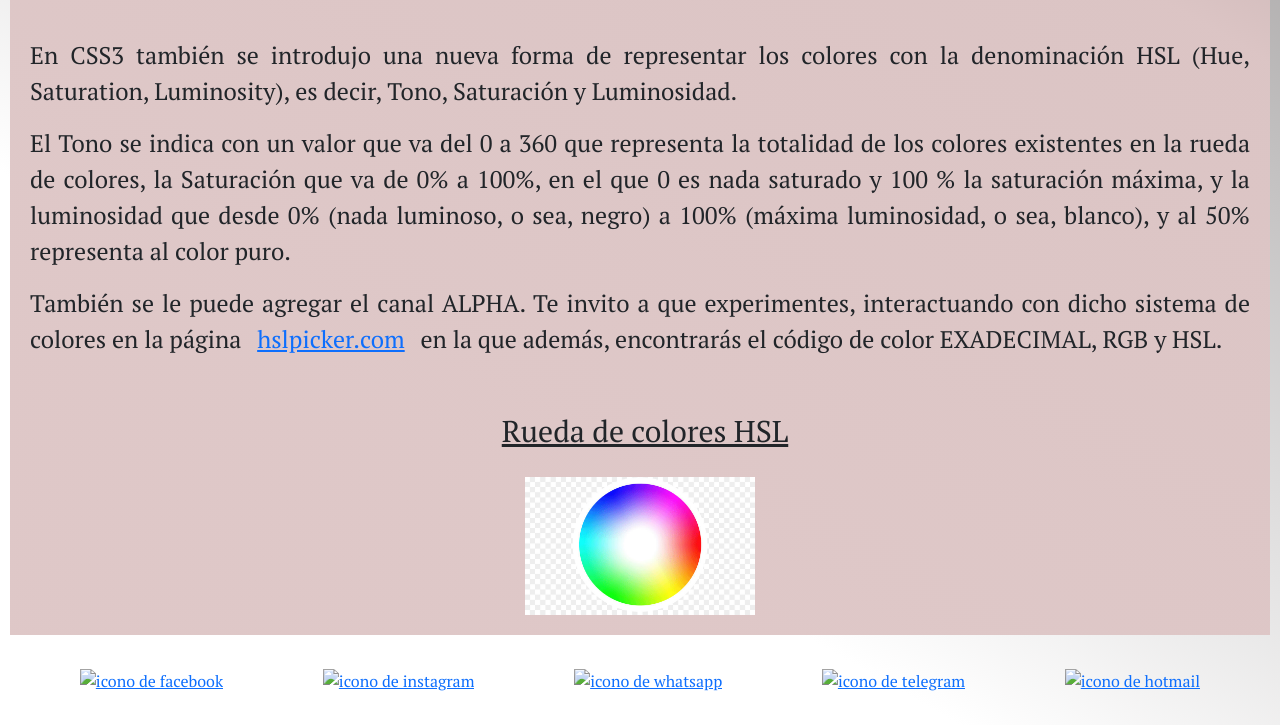
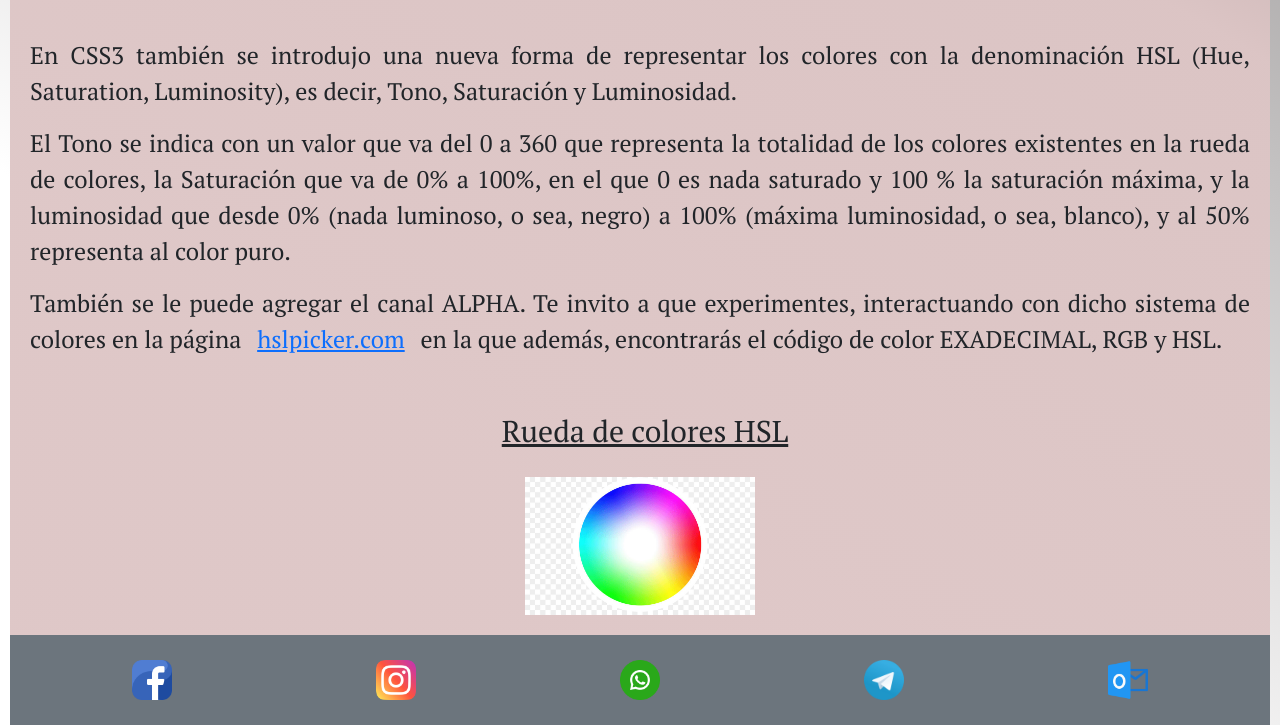
Before and after one commit to RaulHoracioSegale/ProyectoFinalSegaleRaul, a plain HTML site: page pages/lecciones.html in a window 1280 px wide. Shown: the part 1303-2028 px from the top of the page. Drawn offline with nearby package versions, Linux system fonts and the light colour scheme.

Commit message:
Update lecciones.html

```diff
--- a/pages/lecciones.html
+++ b/pages/lecciones.html
@@ -133,19 +133,19 @@
                 </article>
             </section>
         </main>
-        <footer>
+        <footer class="bg-secondary">
             <div id="contenidoRedes">
                 <a href="https://www.facebook.com/raul.segale.5" target="_blank"><img class="iconosRedes"
-                    src="./imagenes/facebook.png" alt="icono de facebook"></a>
+                    src="../imagenes/facebook.png" alt="icono de facebook"></a>
                 <a href="https://www.instagram.com/invites/contact/?i=1i0y47j692gth&utm_content=w9jmbs"
-                    target="_blank"><img class="iconosRedes" src="./imagenes/instagram.png"
+                    target="_blank"><img class="iconosRedes" src="../imagenes/instagram.png"
                     alt="icono de instagram"></a>
                 <a href="https://api.whatsapp.com/send?phone=543476534994" target="_blank">
-                    <img class="iconosRedes" src="./imagenes/whatsapp.png" alt="icono de whatsapp"></a>
+                    <img class="iconosRedes" src="../imagenes/whatsapp.png" alt="icono de whatsapp"></a>
                 <a href="https://t.me/RaulHSegale" target="_blank"><img class="iconosRedes"
-                    src="./imagenes/telegram.png" alt="icono de telegram"></a>
+                    src="../imagenes/telegram.png" alt="icono de telegram"></a>
                 <a href="mailto:raulsegale@hotmail.com" target="_blank"><img class="iconosRedes"
-                    src="./imagenes/hotmail.png" alt="icono de hotmail"></a>
+                    src="../imagenes/hotmail.png" alt="icono de hotmail"></a>
             </div>
         </footer class="bg-secondary">
         <script src="https://cdn.jsdelivr.net/npm/bootstrap@5.0.2/dist/js/bootstrap.bundle.min.js" integrity="sha384-MrcW6ZMFYlzcLA8Nl+NtUVF0sA7MsXsP1UyJoMp4YLEuNSfAP+JcXn/tWtIaxVXM" crossorigin="anonymous"></script>
```
